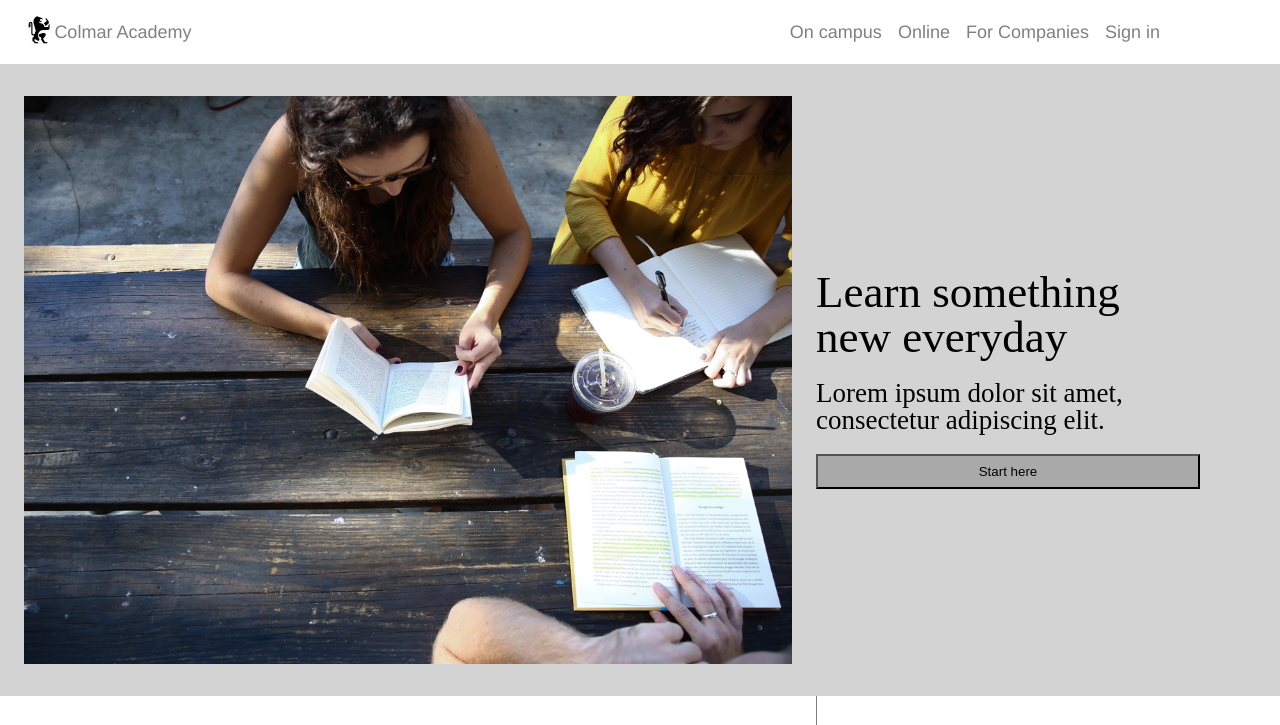
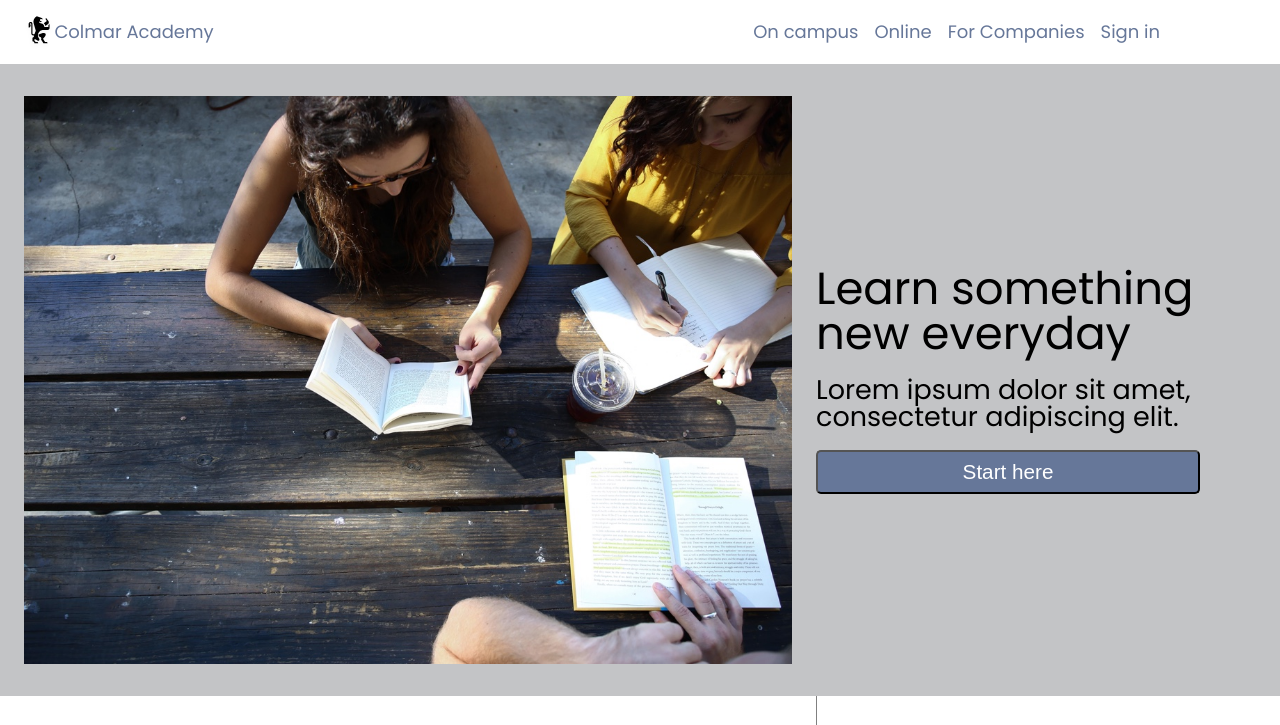
Before and after one commit to ramiyahj/Colmar-Academy, a plain HTML site: page index.html in a window 1280 px wide. Shown: the top 725 px of the page. Drawn offline with Linux system fonts and the light colour scheme.

Commit message:
Font and color styling complete.

```diff
--- a/index.html
+++ b/index.html
@@ -2,6 +2,7 @@
 <html>
 <head>
   <title>Colmar Academy</title>
+  <link href="https://fonts.googleapis.com/css?family=Poppins:300,400,700i,800" rel="stylesheet">
   <link rel="stylesheet" href="resources/css/reset.css" type="text/css" />
   <link rel="stylesheet" href="resources/css/style.css" type="text/css" />
 </head>
@@ -44,27 +45,27 @@
       <span>Emanuel, Sr Strategist at Hiring.com</span>
   </div>
   <div class="sidebar">
+  <div class="mobile"><img src="resources\images\information-orientation-mobile.jpg"></div>
     <div class="info">
       <img src="resources\images\information-orientation.jpg" />
-      <div class="mobile"><img src="resources\images\information-orientation-mobile.jpg"></div>
         <div class="text">
         <h6>Orientation date</h6>
         <p>Tue 10/11 & Wed 10/12: 8am-3pm</p>
         <a href="#">Read more</a>
         </div>
     </div>
+  <div class="mobile"><img src="resources\images\information-campus-mobile.jpg"></div>
     <div class="info">
       <img src="resources\images\information-campus.jpg" />
-      <div class="mobile"><img src="resources\images\information-campus-mobile.jpg"></div>
         <div class="text">
         <h6>Our campus</h6>
         <p>Find which campus is close by you</p>
         <a href="#">Read more</a>
         </div>
     </div>
+  <div class="mobile"><img src="resources\images\information-guest-lecture-mobile.jpg"></div>
     <div class="info">
       <img src="resources\images\information-guest-lecture.jpg" />
-      <div class="mobile"><img src="resources\images\information-guest-lecture-mobile.jpg"></div>
         <div class="text">
         <h6>Our guest lecture</h6>
         <p>Join a keynote with Oliver Sack about music in medical treatment</p>
--- a/resources/css/style.css
+++ b/resources/css/style.css
@@ -3,6 +3,7 @@
 html {
   font-size: 18px;
   line-height: 1.4;
+  font-family: 'Poppins', sans-serif;
 }
 
 body {
@@ -18,7 +19,7 @@ header {
 
 .banner {
   display: flex;
-  color: gray;
+  color: hsl(220, 20%, 50%);
   height: 64px;
   margin: 0 auto;
 }
@@ -29,7 +30,6 @@ header {
 
 .logo {
   display: inline-flex;
-  font-family: Helvetica;
   font-size: 1rem;
   align-items: center;
   width: 50%;
@@ -42,7 +42,6 @@ header {
 
 .nav {
   display: flex;
-  font-family: Helvetica;
   font-size: 1rem;
   align-items: center;
   justify-content: flex-end;
@@ -60,7 +59,7 @@ header {
 .block {
   display: flex;
   width: auto;
-  background-color: lightgray;
+  background-color: hsl(211, 3%, 77%);
 }
 
 .blocks {
@@ -93,9 +92,12 @@ header {
 }
 
 .motto button {
-  background-color: darkgray;
+  background-color: hsl(220, 20%, 50%);
   padding-top: 8px;
   padding-bottom: 8px;
+  border-radius: 5px;
+  color: white;
+  font-size: 1.15rem;
 }
 
  /* Main Content */
@@ -140,12 +142,17 @@ header {
 .sidebar {
   width: 40%;
   padding-top: 16px;
+
 }
 
 .info {
   width: 100%;
   display: flex;
   border-bottom: 1px solid gray;
+}
+
+.info:last-child {
+  background-color: hsl(220, 20%, 50%);
 }
 
 .info img {
@@ -166,6 +173,7 @@ header {
   align-content: center;
   height: auto;
   width: 65%;
+
 }
 
 .text h6 {
@@ -182,7 +190,7 @@ header {
 
 .sec-content {
   width: 100%;
-  background-color: lightgray;
+  background-color: hsl(211, 3%, 77%);
 }
 
 .sec-content h3 {
@@ -341,8 +349,13 @@ header {
     display: none;
   }
 
+  .mobile {
+    display: block;
+    width: 90%;
+  }
+
   .mobile img {
-    display: block;
+    width: 100%;
     padding: 16px;
   }
 
```
